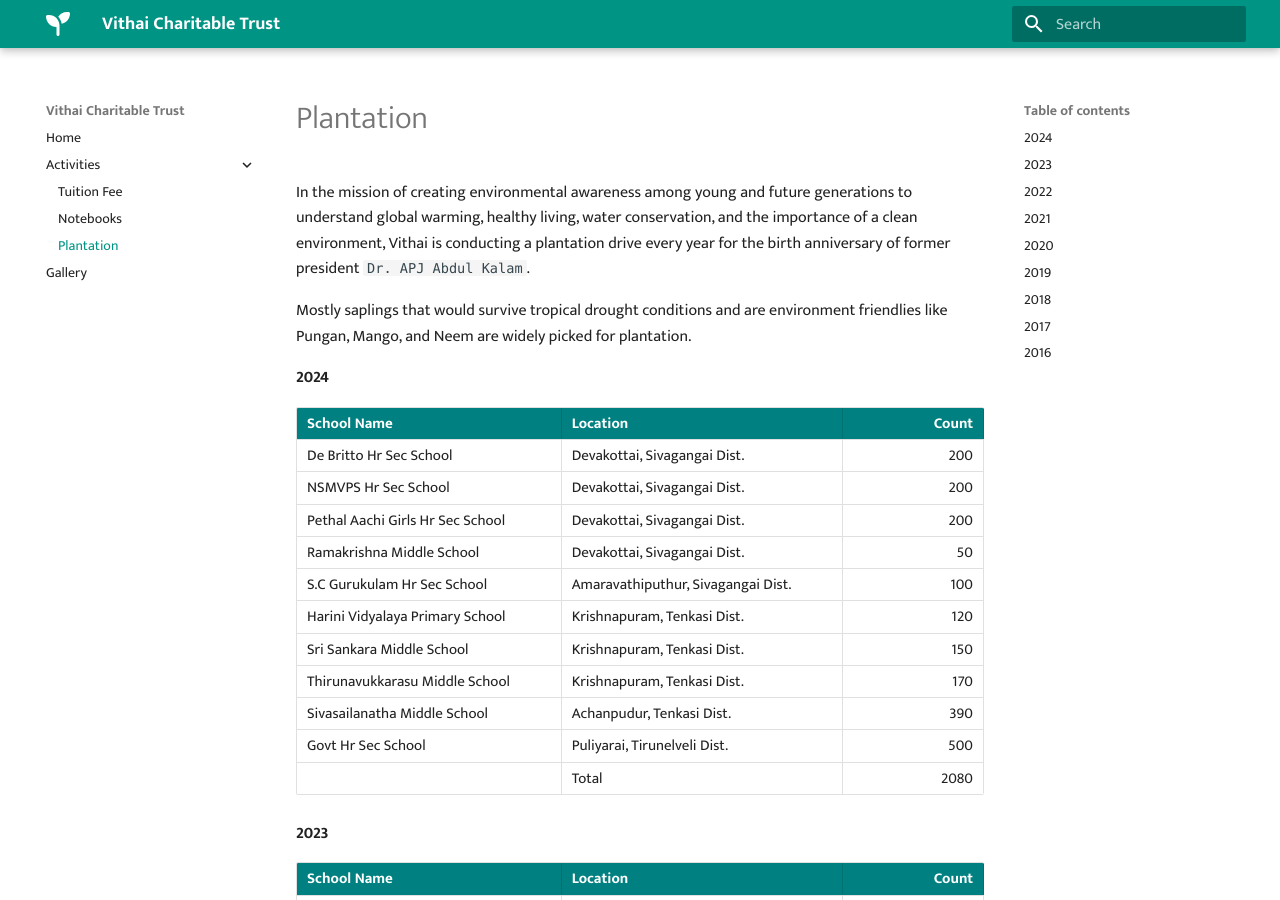
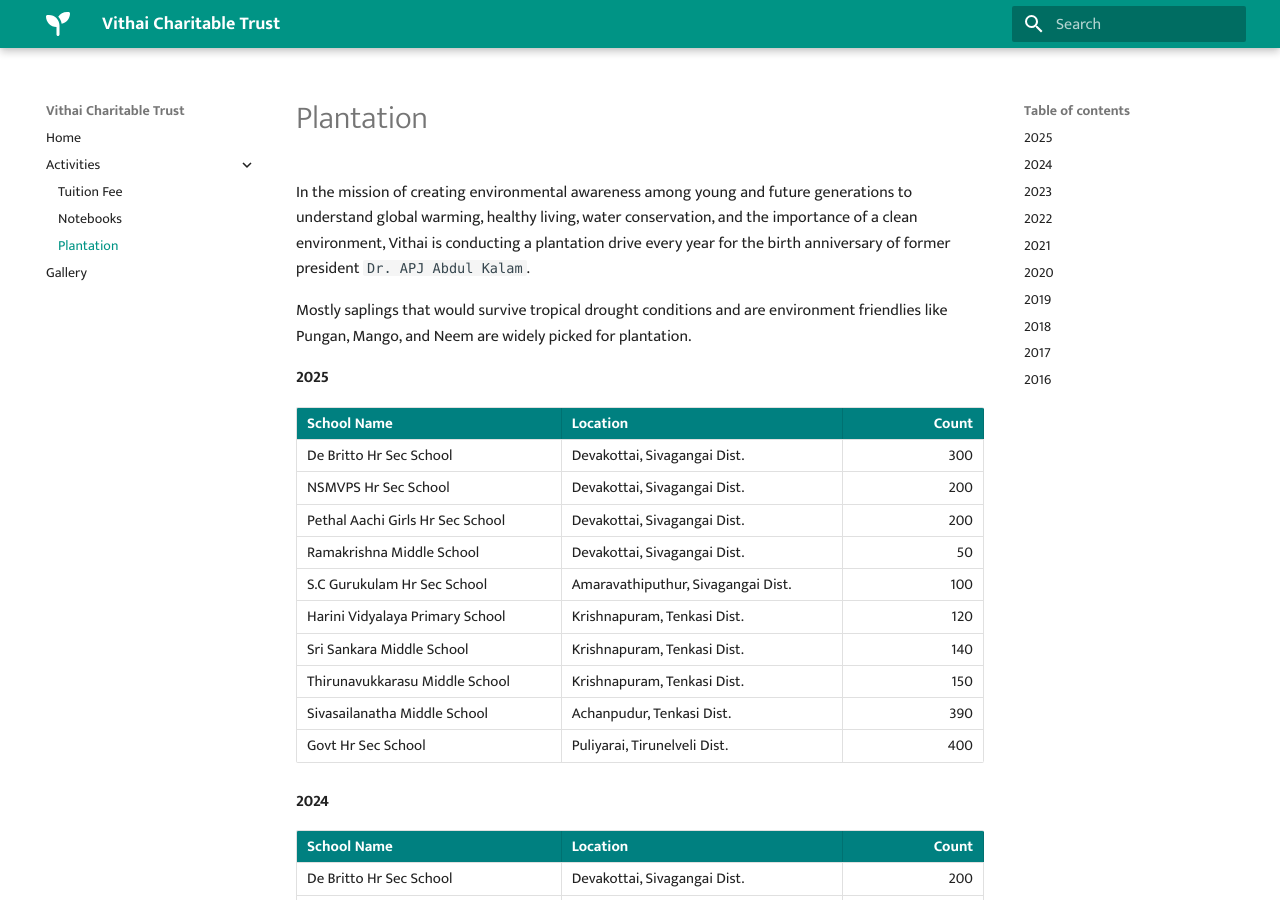
Before and after one commit to vithai/home, an MkDocs documentation site: the page built from docs/activities/plantation.md, in a window 1280 px wide and 900 px high. Built offline with MkDocs 1.6.1 and Material for MkDocs 9.7.7, drawn with Linux system fonts in a browser that asks for light colours; some web fonts are replaced.

Commit message:
2025 updates

````diff
--- a/docs/activities/plantation.md
+++ b/docs/activities/plantation.md
@@ -1,6 +1,20 @@
 In the mission of creating environmental awareness among young and future generations to understand global warming, healthy living, water conservation, and the importance of a clean environment, Vithai is conducting a plantation drive every year for the birth anniversary of former president ```Dr. APJ Abdul Kalam```.
 
 Mostly saplings that would survive tropical drought conditions and are environment friendlies like Pungan, Mango, and Neem are widely picked for plantation.
+
+#### 2025
+| School Name                               | Location                          | Count             |
+| :-                                        | :-                                | -:                |
+| De Britto Hr Sec School                   | Devakottai, Sivagangai Dist.      |               300 |
+| NSMVPS Hr Sec School                      | Devakottai, Sivagangai Dist.      |               200 |
+| Pethal Aachi Girls Hr Sec School          | Devakottai, Sivagangai Dist.      |               200 |
+| Ramakrishna Middle School                 | Devakottai, Sivagangai Dist.      |                50 |
+| S.C Gurukulam Hr Sec School               | Amaravathiputhur, Sivagangai Dist.|               100 |
+| Harini Vidyalaya Primary School           | Krishnapuram, Tenkasi Dist.       |               120 |
+| Sri Sankara  Middle School                | Krishnapuram, Tenkasi Dist.       |               140 |
+| Thirunavukkarasu Middle School            | Krishnapuram, Tenkasi Dist.       |               150 |
+| Sivasailanatha Middle School              | Achanpudur, Tenkasi Dist.         |               390 |
+| Govt Hr Sec School                        | Puliyarai, Tirunelveli Dist.      |               400 |
 
 #### 2024
 | School Name                               | Location                          | Count             |
````
Also changed, not shown: docs/activities/notebooks.md (+12 -0 lines), docs/activities/tuition-fee.md (+8 -0 lines), docs/gallery.md (+8 -0 lines), docs/index.md (+4 -4 lines), docs/images/25_n_01_sivasailanatha.png (added), docs/images/25_n_02_pethalaachi.png (added), docs/images/25_p_01_thirunavukkarasu.png (added), docs/images/25_p_02_sivasailanatha.png (added), docs/images/25_p_03_nsmvps.png (added), docs/images/25_p_04_sc-gurukulam.png (added).
